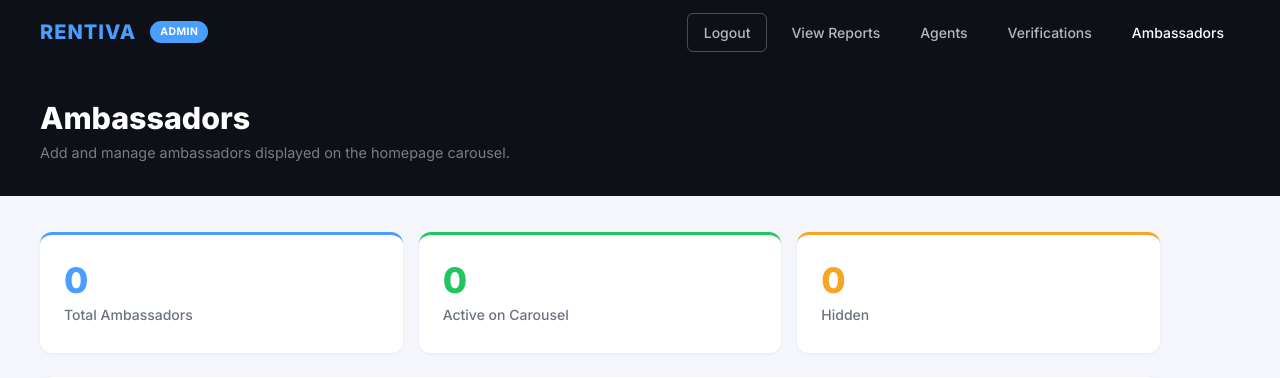
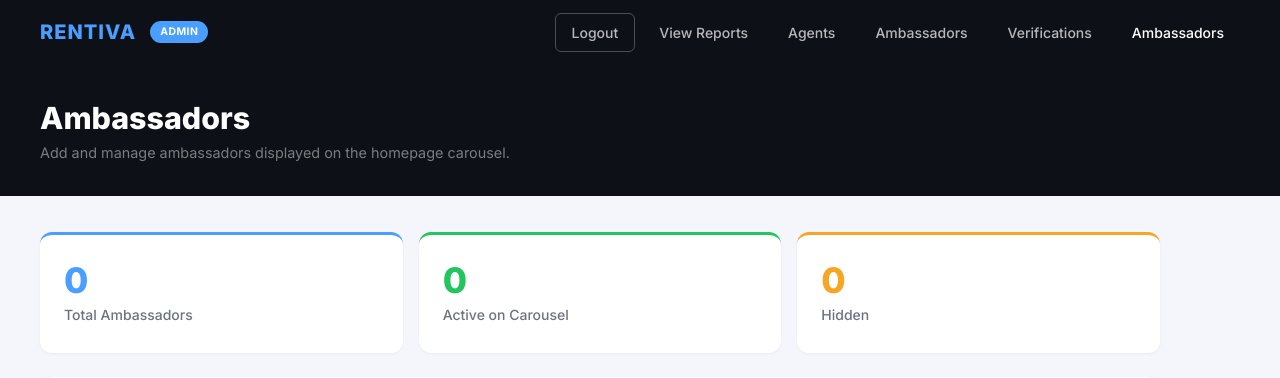
Before and after one commit to ikejidorcas/FUTA-NEST, a Flask app: template templates/admin_ambassador.html in a window 1280 px wide. Shown: the top 378 px of the page. Run offline with Flask 3, Linux system fonts and the light colour scheme; the template is opened without the code that fills it, so the values that code supplies are empty.

Commit message:
Add ambassadors link to admin navbar

```diff
--- a/templates/admin_ambassador.html
+++ b/templates/admin_ambassador.html
@@ -460,6 +460,7 @@
       <a href="/admin/logout" class="btn-logout">Logout</a>
       <a href="/admin/reports">View Reports</a>
       <a href="/admin/agents">Agents</a>
+      <a href="/admin/ambassadors">Ambassadors</a>
       <a href="/admin/verifications">Verifications</a>
       <a href="/admin/ambassadors" class="active">Ambassadors</a>
     </div>
```
